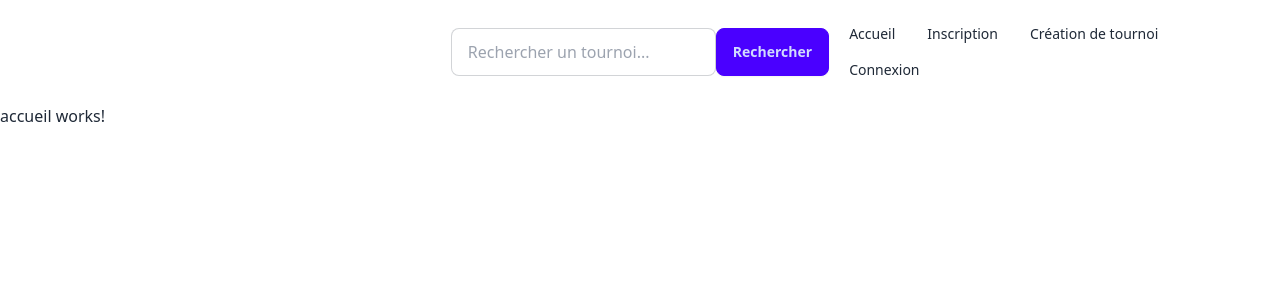
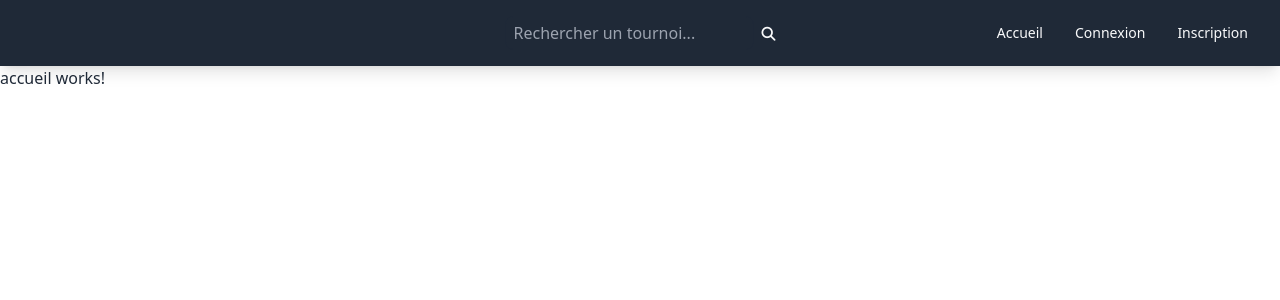
Before and after one commit to Jeloumy/front-r505, an Angular app: page / in a window 1280 px wide. Shown: the top 300 px of the page. Built offline with nearby package versions, Linux system fonts and the light colour scheme.

Commit message:
refactor : modification menu design

```diff
--- a/angular.json
+++ b/angular.json
@@ -30,7 +30,8 @@
               "src/assets"
             ],
             "styles": [
-              "src/styles.scss"
+              "src/styles.scss",
+              "./node_modules/@fortawesome/fontawesome-free/css/all.css"
             ],
             "scripts": []
           },
--- a/package.json
+++ b/package.json
@@ -20,6 +20,7 @@
     "@angular/platform-browser": "^16.2.0",
     "@angular/platform-browser-dynamic": "^16.2.0",
     "@angular/router": "^16.2.0",
+    "@fortawesome/fontawesome-free": "^6.5.1",
     "rxjs": "~7.8.0",
     "tslib": "^2.3.0",
     "zone.js": "~0.13.0"
--- a/src/app/pages/menu/menu.component.html
+++ b/src/app/pages/menu/menu.component.html
@@ -1,33 +1,27 @@
-<div class="navbar bg-base-100">
+<div class="navbar bg-gray-100 shadow-lg rounded-lg">
   <div class="navbar-start">
-    <!-- ... autres éléments du menu start ... -->
+    <a routerLink="/">
+
+    </a>
   </div>
 
-  <div class="navbar-center">
-    <div class="inline-flex items-center">
-      <input type="text" placeholder="Rechercher un tournoi..." class="input input-bordered" [(ngModel)]="searchTerm" />
-      <button class="btn btn-primary" (click)="onSearch()">Rechercher</button>
+    <div class="navbar-center">
+      <div class="flex items-center gap-2 p-2 bg-white rounded-lg border border-gray-300">
+        <input type="text" placeholder="Rechercher un tournoi..." class="input input-bordered w-full rounded-lg" [(ngModel)]="searchTerm" />
+        <button (click)="onSearch()" class="btn-search">
+          <i class="fas fa-search"></i>
+        </button>
+      </div>
     </div>
-  </div>
 
   <div class="navbar-end">
-    <ul class="menu menu-horizontal px-1">
-      <li><a routerLink="/">Accueil</a></li>
-
-      <!-- Afficher Inscription seulement pour les utilisateurs non connectés -->
-      <li *ngIf="!apiService.isLogged()"><a routerLink="/inscription">Inscription</a></li>
-
-      <li *ngIf="apiService.isLogged()"><a routerLink="/mon-equipe">Mon Équipe</a></li>
-
-      <li><a routerLink="/tournoi">Création de tournoi</a></li>
-
-      <!-- Afficher seulement pour les administrateurs -->
-      <li *ngIf="apiService.isAdmin()"><a routerLink="/jeu">Création de jeu</a></li>
-
-      <!-- Bouton Connexion pour les utilisateurs non connectés -->
-      <li *ngIf="!apiService.isLogged()"><a routerLink="/connexion">Connexion</a></li>
-
-      <!-- Image de profil pour les utilisateurs connectés -->
+    <ul class="menu menu-horizontal p-0">
+      <li><a routerLink="/" class="rounded-lg px-4 py-2 hover:bg-blue-500 hover:text-white">Accueil</a></li>
+      <li *ngIf="!apiService.isLogged()"><a routerLink="/connexion" class="btn-connexion">Connexion</a></li>
+      <li *ngIf="!apiService.isLogged()"><a routerLink="/inscription" class="btn-inscription">Inscription</a></li>
+      <li *ngIf="apiService.isLogged()"><a routerLink="/mon-equipe" class="rounded-lg px-4 py-2 hover:bg-blue-500 hover:text-white">Mon Équipe</a></li>
+      <li *ngIf="apiService.isLogged()"><a routerLink="/tournoi" class="rounded-lg px-4 py-2 hover:bg-blue-500 hover:text-white">Création de tournoi</a></li>
+      <li *ngIf="apiService.isAdmin()"><a routerLink="/jeu" class="rounded-lg px-4 py-2 hover:bg-blue-500 hover:text-white">Création de jeu</a></li>
       <div *ngIf="apiService.isLogged()" class="dropdown dropdown-end">
         <div tabindex="0" role="button" class="btn btn-ghost btn-circle avatar">
           <div class="w-10 rounded-full">
@@ -35,8 +29,8 @@
           </div>
         </div>
         <ul tabindex="0" class="mt-3 z-[1] p-2 shadow menu menu-sm dropdown-content bg-base-100 rounded-box w-52">
-          <li><a routerLink="/profil">Profil</a></li>
-          <li><a (click)="onLogout()">Déconnexion</a></li>
+          <li><a routerLink="/profil" class="rounded-lg px-4 py-2 hover:bg-blue-500 hover:text-white">Profil</a></li>
+          <li><a (click)="onLogout()" class="rounded-lg px-4 py-2 hover:bg-blue-500 hover:text-white">Déconnexion</a></li>
         </ul>
       </div>
     </ul>
--- a/src/app/pages/menu/menu.component.scss
+++ b/src/app/pages/menu/menu.component.scss
@@ -0,0 +1,112 @@
+// Styles de base pour la barre de navigation, inspirés par Twitch avec des ajustements personnalisés
+.navbar {
+  padding: 0.25rem 1rem; // Réduisez le padding vertical pour diminuer la hauteur
+  // ... autres styles ...
+
+  .navbar-start, .navbar-center, .navbar-end {
+    // Assurez-vous que les éléments enfants ne dépassent pas la hauteur désirée
+    align-items: center; // Centre verticalement les éléments enfants
+  }
+
+  .menu-horizontal li a, .dropdown .btn {
+    padding: 0.25rem 1rem; // Réduisez également le padding vertical des liens et des boutons
+  }
+
+  .input, .btn {
+    height: auto; // Réduisez la hauteur ou ajustez selon les besoins
+    padding: 0.25rem 0.5rem; // Réduisez le padding pour les éléments input et bouton
+  }
+
+  // Vous pouvez également vouloir ajuster la taille du texte et des icônes si nécessaire
+  font-size: 0.875rem; // Exemple de réduction de la taille de la police
+}
+
+
+.navbar {
+  background-color: #1f2937; // Fond foncé (gris foncé/bleu marine)
+  color: #f9fafb; // Texte clair
+  padding: 0.5rem 1rem;
+  border-radius: 0; // Suppression des arrondis
+
+  .navbar-start {
+    .logo {
+      width: 100px; /* ou la taille que vous désirez */
+      height: auto; /* pour maintenir le ratio aspect */
+    }
+  }
+
+
+
+  .navbar-center {
+    .flex { // Conteneur de la barre de recherche
+      background-color: transparent; // Suppression du fond blanc
+      border: none; // Suppression de la bordure si nécessaire
+
+      .input {
+        background-color: transparent; // Fond transparent pour l'input
+        color: white; // Couleur du texte (ajustez selon votre design)
+
+        &:focus {
+          outline: none;
+          border-color: #4f46e5; // Couleur de la bordure au focus
+        }
+
+        .fa-search {
+          color: #4f46e5; // Exemple de changement de couleur
+          font-size: 1.5rem; // Exemple de changement de taille
+        }
+      }
+
+    }
+
+    .btn {
+      background-color: #6366f1; // Nouvelle couleur pour le bouton
+
+      padding: 0.5rem 1rem;
+      border-radius: 0; // Suppression des arrondis pour le bouton
+      font-weight: bold;
+      &:hover {
+        background-color: #4f46e5; // Légère variation au survol
+      }
+    }
+  }
+
+  .navbar-end {
+    // Styles pour la section de droite
+    .menu {
+      .menu-horizontal {
+        display: flex;
+        align-items: center;
+        padding: 0;
+
+        li {
+          list-style: none;
+
+          a {
+            display: block;
+            padding: 0.5rem 1rem;
+            transition: background-color 0.3s, color 0.3s;
+            &:hover {
+              background-color: #4f46e5; // Bleu/violet clair au survol
+              color: white;
+            }
+          }
+        }
+      }
+    }
+
+    .dropdown {
+      .dropdown-content {
+        background-color: #1f2937; // Fond foncé
+        border-radius: 0; // Suppression des arrondis
+        box-shadow: 0 2px 4px rgba(0, 0, 0, 0.25);
+        a {
+          color: #f9fafb;
+          &:hover {
+            background-color: #4f46e5; // Bleu/violet clair au survol
+          }
+        }
+      }
+    }
+  }
+}
```
Also changed, not shown: src/assets/img/logo.png (added), 1 other file (tests, documents, lock files or other folders).
